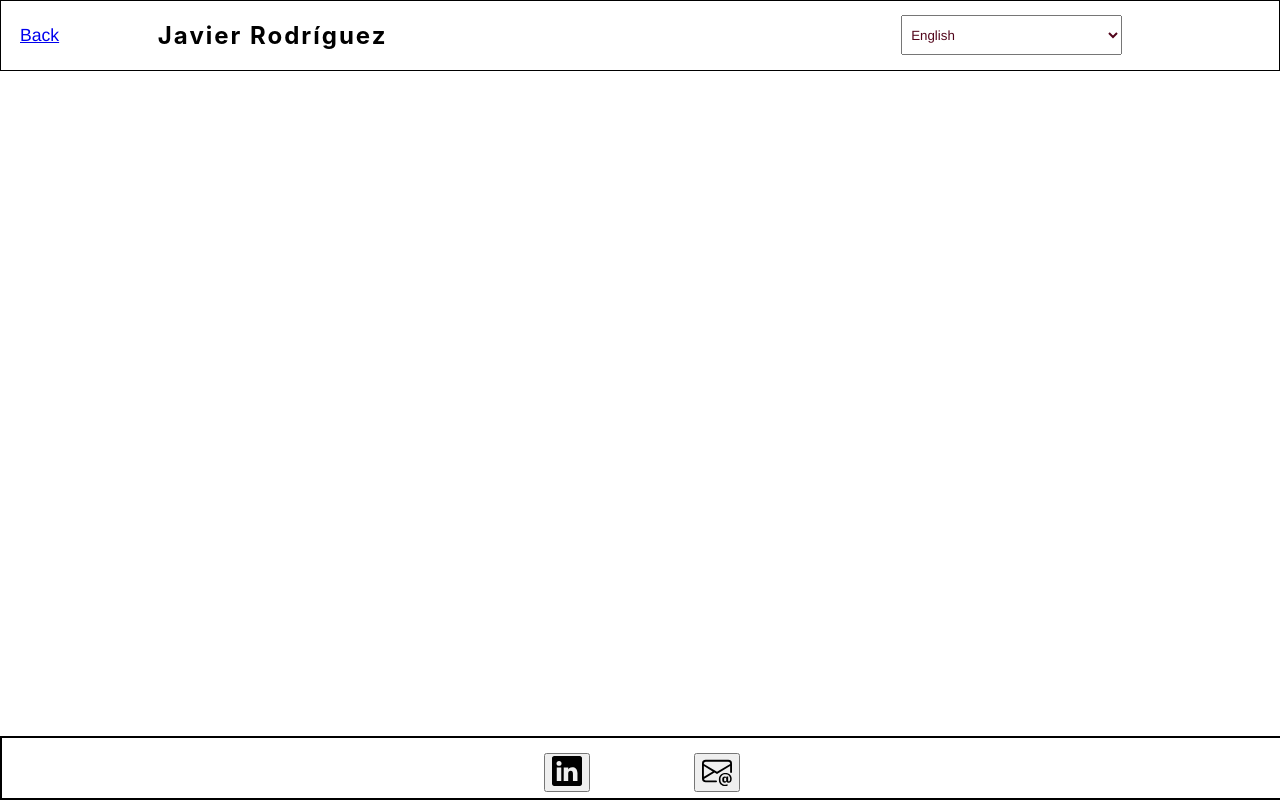
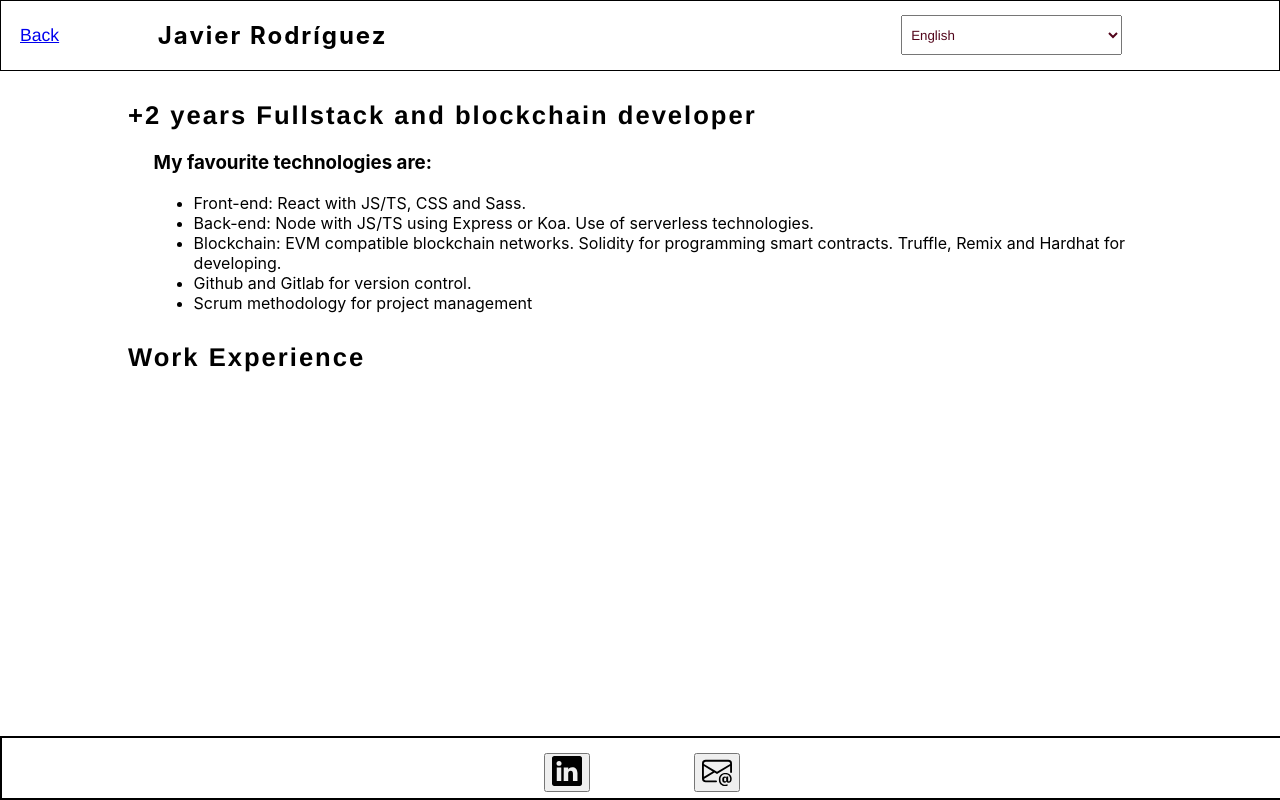
Before and after one commit to javirro/personal-web, a React (Create React App) app: page /work-experience in a window 1280 px wide. Built offline with nearby package versions, Linux system fonts and the light colour scheme.

Commit message:
Add work experience favourite technologies section

```diff
--- a/src/locales/en.json
+++ b/src/locales/en.json
@@ -1,7 +1,13 @@
 {
 
   "back-button": "Back",
-  "dev-position": "Fullstack and blockchain developer",
+  "dev-position": " +2 years Fullstack and blockchain developer",
+  "fav-stack": "My favourite technologies are: ",
+  "frontend-stack": "React with JS/TS, CSS and Sass.",
+  "backend-stack": "Node with JS/TS using Express or Koa. Use of serverless technologies.",
+  "blockchain-stack": "EVM compatible blockchain networks. Solidity for programming smart contracts. Truffle, Remix and Hardhat for developing.",
+  "git-stack": "Github and Gitlab for version control.",
+  "management-stack": "Scrum methodology for project management",
   "home-introduction": "Personal information",
   "home-projects": "Some personal projects",
   "home-work-experience": "Work Experience",
--- a/src/locales/esp.json
+++ b/src/locales/esp.json
@@ -1,6 +1,12 @@
 {
   "back-button": "Atrás",
-  "dev-position": "Desarrollador fullstack y blockchain",
+  "dev-position": "+2 años como desarrollador fullstack y blockchain ",
+  "fav-stack": "Mis tecnologías favoritas son: ",
+  "frontend-stack": "React con JS/TS, CSS y Sass.",
+  "backend-stack": "Node con JS/TS usando Express o Koa. Uso de tecnología serverless.",
+  "blockchain-stack": "Redes blockchain compatibles con EVM. Solidity para programar smart contracts. Truffle, Remix y Hardhat para desarrollo.",
+  "git-stack": "Github y Gitlab para control de versiones.",
+  "management-stack": "Metodología SCRUM para gestión de proyectos.",
   "home-introduction": "Información personal",
   "home-projects": "Proyectos personales",
   "home-work-experience": "Experiencia profesional",
--- a/src/routes/WorkExperience.jsx
+++ b/src/routes/WorkExperience.jsx
@@ -1,5 +1,25 @@
+import { FormattedMessage } from 'react-intl'
+import '../styles/WorkExperience.css'
 const WorkExperience = () => {
-
+return(
+  <div>
+    <h2 className="personal-title"><FormattedMessage id="dev-position"/></h2>
+    <section className="section-container">
+      <h3><FormattedMessage id="fav-stack" /></h3>
+      <ul>
+        <li>Front-end: <FormattedMessage id="frontend-stack" /> </li>
+        <li>Back-end: <FormattedMessage id="backend-stack" /> </li>
+        <li>Blockchain: <FormattedMessage id="blockchain-stack" /> </li>
+        <li><FormattedMessage id="git-stack" /> </li>
+        <li><FormattedMessage id="management-stack" /> </li>
+      </ul>
+    </section>
+    <h2 className="personal-title"><FormattedMessage id="home-work-experience" /></h2>
+    <section className="section-container">
+      <p></p>
+    </section>
+  </div>
+)
 }
 
 export default WorkExperience
--- /dev/null
+++ b/src/styles/WorkExperience.css
@@ -0,0 +1,13 @@
+@import url("main.css");
+.section-container {
+    margin-left: 12%;
+    margin-right: 12%;
+    margin-top: 20px;
+}
+
+.personal-title {
+    font-family: var(--font-family);
+    font-size: 1.6rem;
+    margin-left: 10%;
+    margin-top: 30px;
+}
```
